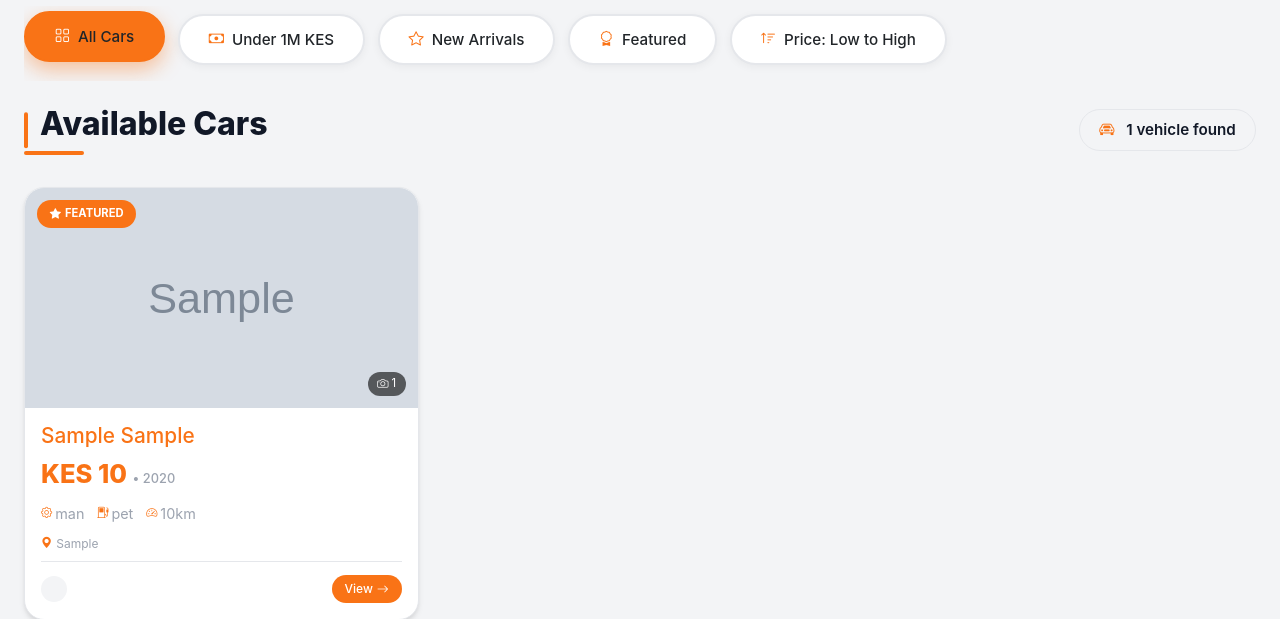
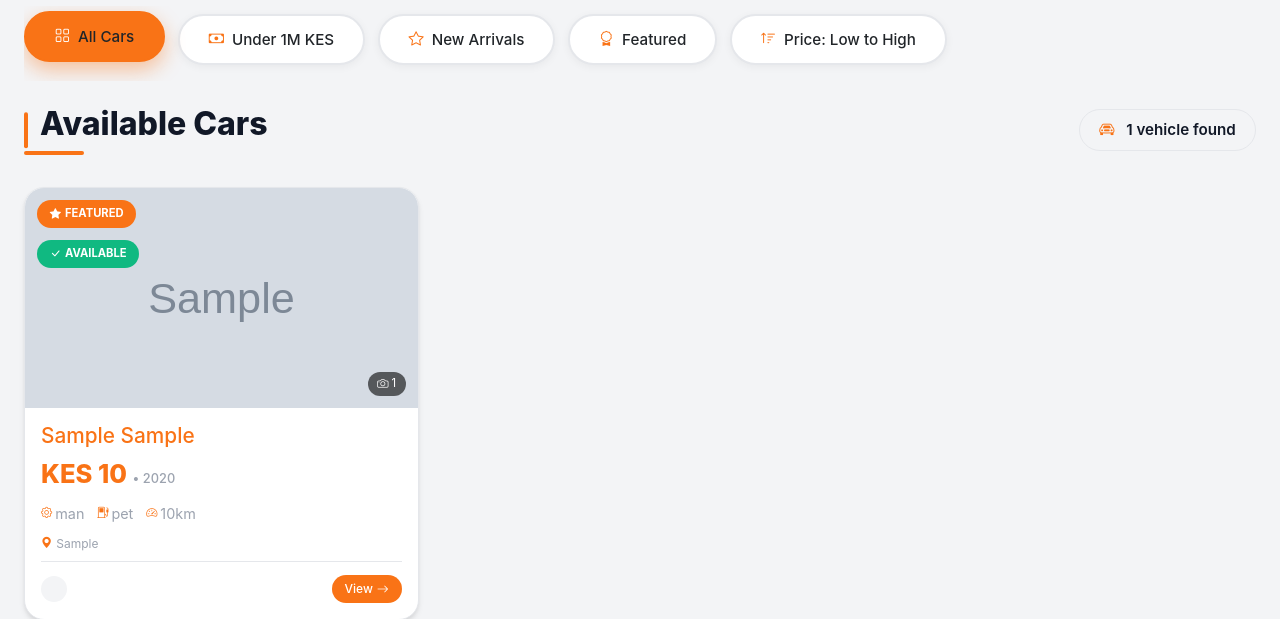
Before and after one commit to christopher796/Car-marketplace, a Django app: page /listings/ in a window 1280 px wide. Shown: the part 414-1033 px from the top of the page. Run offline with Django 5.2, Linux system fonts and the light colour scheme; tables that the repository leaves empty hold one stand-in row (values such as "Sample post"); grey boxes marked "Sample" are stand-in pictures; some libraries are stand-ins or nearby versions.

Commit message:
added sold/Available badge

```diff
--- a/listings/urls.py
+++ b/listings/urls.py
@@ -1,12 +1,33 @@
 from django.urls import path
-from .views import manage_ads, post_listing, edit_listing, delete_listing, listing_detail, browse_listings, seller_listings
+from .views import (
+    manage_ads, post_listing, edit_listing, delete_listing,
+    listing_detail, browse_listings, seller_listings,
+    mark_as_sold, mark_as_available
+)
 
 urlpatterns = [
+    # Post a new listing
     path('post/', post_listing, name='post_listing'),
+
+    # Listing detail view
     path('listings/<int:listing_id>/', listing_detail, name='listing_detail'),
+
+    # Browse all listings (home page)
     path('', browse_listings, name='browse_listings'),
+
+    # Edit and delete listing
     path('<int:listing_id>/edit/', edit_listing, name='edit_listing'),
     path('<int:listing_id>/delete/', delete_listing, name='delete_listing'),
+
+    # Manage user's ads
     path('manage/', manage_ads, name='manage_ads'),
-    path('seller/<int:user_id>/listings/', seller_listings, name='seller_listings')
+
+    # View all listings by a specific seller
+    path('seller/<int:user_id>/listings/', seller_listings, name='seller_listings'),
+
+    # NEW: Mark listing as sold
+    path('<int:listing_id>/mark-sold/', mark_as_sold, name='mark_as_sold'),
+
+    # NEW: Mark listing as available (optional - to revert sold status)
+    path('<int:listing_id>/mark-available/', mark_as_available, name='mark_as_available'),
 ]
--- a/listings/views.py
+++ b/listings/views.py
@@ -2,41 +2,16 @@ from django.shortcuts import render, redirect, get_object_or_404
 from .forms import ListingForm, ListingImageForm
 from django.forms import modelformset_factory
 from django.contrib.auth.decorators import login_required
-from  .models import Listing, ListingImage
-from django.db.models import F, Avg
+from .models import Listing, ListingImage
+from django.db.models import F, Avg, Q, Case, When, IntegerField, Sum
+from django.contrib import messages
 import re
-from django.db.models import Q, Case, When, IntegerField
 from django.contrib.auth.models import User
 from urllib.parse import quote
+from datetime import timedelta
+from django.utils import timezone
 
 
-
-# Post a new listing
-"""@login_required
-def post_listing(request):
-    ImageFormSet = modelformset_factory(ListingImage, form=ListingImageForm, extra=3)
-
-    if request.method == 'POST':
-        form = ListingForm(request.POST)
-        formset = ImageFormSet(request.POST, request.FILES, queryset=ListingImage.objects.none())
-
-        if form.is_valid() and formset.is_valid():
-            listing = form.save(commit=False)
-            listing.user = request.user
-            listing.is_approved = False
-            listing.save()
-
-            for f in formset.cleaned_data:
-                if f:
-                    image = f['image']
-                    photo = ListingImage(listing=listing, image=image)
-                    photo.save()
-            return redirect('home')
-    else:
-        form = ListingForm()
-        formset = ImageFormSet(queryset=ListingImage.objects.none())
-
-    return render(request, 'listings/post_listing.html', {'form': form, 'formset': formset})"""
 
 @login_required
 def post_listing(request):
@@ -56,6 +31,7 @@ def post_listing(request):
                 if img:
                     ListingImage.objects.create(listing=listing, image=img)
 
+            messages.success(request, 'Your listing has been posted successfully!')
             return redirect('browse_listings')
     else:
         form = ListingForm()
@@ -67,8 +43,8 @@ def post_listing(request):
 
 
 def browse_listings(request):
-    # Start with approved & active listings
-    listings = Listing.objects.filter(is_approved=True, is_active=True)
+    # Start with approved & active listings that are available (not sold)
+    listings = Listing.objects.filter(is_approved=True, is_active=True, status='available')
 
     # Annotate with 'featured_order: 0 if featured & active, 1 otherwise
     listings = listings.annotate(featured_order=Case(
@@ -104,8 +80,6 @@ def browse_listings(request):
 
     # ==================== 2. NEW ARRIVALS FILTER ====================
     if condition == 'new':
-        from datetime import timedelta
-        from django.utils import timezone
         days_limit = timezone.now() - timedelta(days=30)
         listings = listings.filter(created_at__gte=days_limit)
 
@@ -263,6 +237,7 @@ def edit_listing(request, listing_id):
         form = ListingForm(request.POST, instance=listing)
         if form.is_valid():
             form.save()
+            messages.success(request, 'Listing updated successfully!')
             return redirect('listing_detail', listing_id=listing.id)
     else:
         form = ListingForm(instance=listing)
@@ -274,17 +249,69 @@ def delete_listing(request, listing_id):
     listing = get_object_or_404(Listing, id=listing_id, user=request.user)
     listing.is_active=False
     listing.save()
+    messages.success(request, 'Listing deleted successfully!')
     return redirect('browse_listings')
 
 # Seller manage ads
 @login_required
 def manage_ads(request):
     listings = Listing.objects.filter(user=request.user)
-    return render(request, 'listings/manage_ads.html', {'listings': listings})
+
+    # Calculate counts for stats
+    total_listings = listings.count()
+    total_views = listings.aggregate(total=Sum('views_count'))['total'] or 0
+    approved_count = listings.filter(is_approved=True).count()
+    pending_count = listings.filter(is_approved=False).count()
+
+    # Get filter from URL
+    filter_type = request.GET.get('filter', 'all')
+
+    if filter_type == 'approved':
+        listings = listings.filter(is_approved=True)
+    elif filter_type == 'pending':
+        listings = listings.filter(is_approved=False)
+    elif filter_type == 'sold':
+        listings = listings.filter(status='sold')
+    else:
+        listings = listings  # 'all' - show all listings
+
+    return render(request, 'listings/manage_ads.html', {
+        'listings': listings,
+        'total_views': total_views,
+        'approved_count': approved_count,
+        'pending_count': pending_count,
+        'active_filter': filter_type
+    })
+
+# NEW: Mark listing as sold
+@login_required
+def mark_as_sold(request, listing_id):
+    listing = get_object_or_404(Listing, id=listing_id, user=request.user)
+
+    # Only allow marking as sold if it's not already sold
+    if listing.status == 'sold':
+        messages.warning(request, 'This listing is already marked as sold.')
+    else:
+        listing.status = 'sold'
+        listing.save()
+        messages.success(request, f'"{listing.title}" has been marked as sold. It will no longer appear in search results.')
+
+    return redirect('manage_ads')
+
+# NEW: Mark listing as available (if you want to allow reverting)
+@login_required
+def mark_as_available(request, listing_id):
+    listing = get_object_or_404(Listing, id=listing_id, user=request.user)
+
+    listing.status = 'available'
+    listing.save()
+    messages.success(request, f'"{listing.title}" has been marked as available again.')
+
+    return redirect('manage_ads')
 
 def seller_listings(request, user_id):
     seller = get_object_or_404(User, id=user_id)
-    listings = Listing.objects.filter(user=seller, is_approved=True, is_active=True)
+    listings = Listing.objects.filter(user=seller, is_approved=True, is_active=True, status='available')
     return render(request, 'listings/seller_listings.html', {
         'seller': seller,
         'listings': listings
--- a/templates/listings/browse.html
+++ b/templates/listings/browse.html
@@ -120,7 +120,7 @@
         color: var(--orange);
     }
 
-    /* Budget Filter Section - Like the screenshot */
+    /* Budget Filter Section */
     .budget-filter-section {
         background: var(--white);
         border-radius: 24px;
@@ -204,7 +204,7 @@
         gap: 8px;
     }
 
-    /* Filter chips (quick filters) */
+    /* Filter chips */
     .filter-chips-container {
         position: relative;
         margin: 1rem 0 1.5rem;
@@ -223,7 +223,6 @@
         margin: 0;
     }
 
-    /* Custom scrollbar styling */
     .filter-chips::-webkit-scrollbar {
         height: 4px;
     }
@@ -242,7 +241,6 @@
         background: var(--orange-hover);
     }
 
-    /* Individual filter chip styling */
     .filter-chip {
         padding: 0.7rem 1.8rem;
         background: var(--white);
@@ -258,8 +256,6 @@
         align-items: center;
         gap: 8px;
         box-shadow: 0 2px 8px rgba(0,0,0,0.05);
-        position: relative;
-        overflow: hidden;
         white-space: nowrap;
         flex-shrink: 0;
     }
@@ -288,7 +284,6 @@
         transition: color 0.3s ease;
     }
 
-    /* Scroll buttons for desktop */
     .scroll-btn {
         position: absolute;
         top: 50%;
@@ -321,7 +316,6 @@
         right: -10px;
     }
 
-    /* Hide scroll buttons on mobile */
     @media (max-width: 768px) {
         .scroll-btn {
             display: none !important;
@@ -338,7 +332,6 @@
         }
     }
 
-    /* Clear filters button */
     .clear-filters-btn {
         display: inline-flex;
         align-items: center;
@@ -366,7 +359,6 @@
         color: white !important;
     }
 
-    /* Mobile optimization for filter chips container */
     @media (max-width: 768px) {
         .filter-chips-container {
             margin: 1rem -0.75rem 1.5rem -0.75rem;
@@ -374,7 +366,7 @@
         }
     }
 
-    /* Enhanced card grid - 2 columns on mobile */
+    /* Card Grid */
     .listings-grid {
         display: grid;
         grid-template-columns: repeat(auto-fill, minmax(300px, 1fr));
@@ -419,6 +411,7 @@
         transform: scale(1.05);
     }
 
+    /* Featured Badge - Top Left */
     .featured-badge {
         position: absolute;
         top: 12px;
@@ -435,8 +428,35 @@
         gap: 4px;
     }
 
-    .featured-badge i {
+    /* Status Badge - Top Left (below featured if both exist) */
+    .status-badge {
+        position: absolute;
+        top: 12px;
+        left: 12px;
+        background: rgba(0, 0, 0, 0.7);
+        color: white;
+        padding: 0.3rem 0.8rem;
+        border-radius: 20px;
         font-size: 0.7rem;
+        font-weight: 700;
+        z-index: 2;
+        display: flex;
+        align-items: center;
+        gap: 4px;
+        backdrop-filter: blur(4px);
+    }
+
+    .status-badge.available {
+        background: #10B981;
+    }
+
+    .status-badge.sold {
+        background: #EF4444;
+    }
+
+    /* If both featured and status badges exist */
+    .featured-badge + .status-badge {
+        top: 52px;
     }
 
     .image-count-badge {
@@ -559,7 +579,9 @@
 
     .verified-badge {
         color: #10B981;
-        font-size: 0.7rem;
+        font-size: 0.8rem;
+        display: inline-flex;
+        align-items: center;
     }
 
     .view-btn {
@@ -697,7 +719,6 @@
             font-size: 0.75rem;
         }
 
-        /* 2 columns on mobile */
         .listings-grid {
             grid-template-columns: repeat(2, 1fr);
             gap: 0.8rem;
@@ -759,7 +780,7 @@
         }
 
         .verified-badge {
-            font-size: 0.6rem;
+            font-size: 0.7rem;
         }
 
         .view-btn {
@@ -776,7 +797,8 @@
             font-size: 0.6rem;
         }
 
-        .featured-badge i {
+        .status-badge {
+            padding: 0.2rem 0.5rem;
             font-size: 0.6rem;
         }
 
@@ -825,7 +847,7 @@
     }
 </style>
 
-<!-- Search Section with enhanced styling -->
+<!-- Search Section -->
 <div class="search-wrapper">
     <form method="GET" action="{% url 'browse_listings' %}" class="search-form" id="searchForm">
         <input type="search" name="q" class="form-control"
@@ -870,7 +892,7 @@
     </div>
 </div>
 
-<!-- Filter Chips (Quick filters) - Horizontally scrollable on mobile -->
+<!-- Filter Chips -->
 <div class="filter-chips-container">
     <div class="scroll-btn scroll-left" id="scrollLeftBtn" style="display: none;">
         <i class="bi bi-chevron-left"></i>
@@ -931,6 +953,17 @@
             {% if listing.feature and listing.feature.active %}
             <div class="featured-badge">
                 <i class="bi bi-star-fill"></i> FEATURED
+            </div>
+            {% endif %}
+
+            <!-- Status Badge (Available/Sold) -->
+            {% if listing.status == 'sold' %}
+            <div class="status-badge sold">
+                <i class="bi bi-tag-fill"></i> SOLD
+            </div>
+            {% else %}
+            <div class="status-badge available">
+                <i class="bi bi-check-lg"></i> AVAILABLE
             </div>
             {% endif %}
 
@@ -1050,7 +1083,7 @@
 {% endif %}
 
 <script>
-    // Horizontal scroll functionality for filter chips (optional desktop scroll buttons)
+    // Filter chips scroll functionality
     const filterChips = document.getElementById('filterChips');
     const scrollLeftBtn = document.getElementById('scrollLeftBtn');
     const scrollRightBtn = document.getElementById('scrollRightBtn');
```
Also changed, not shown: listings/models.py (+10 -4 lines), templates/listings/manage_ads.html (+52 -2 lines), listings/migrations/0004_listing_status_alter_category_id_alter_feature_id_and_more.py (added), payments/migrations/0003_alter_featuredpackage_id_alter_listingfeature_id.py (added).
